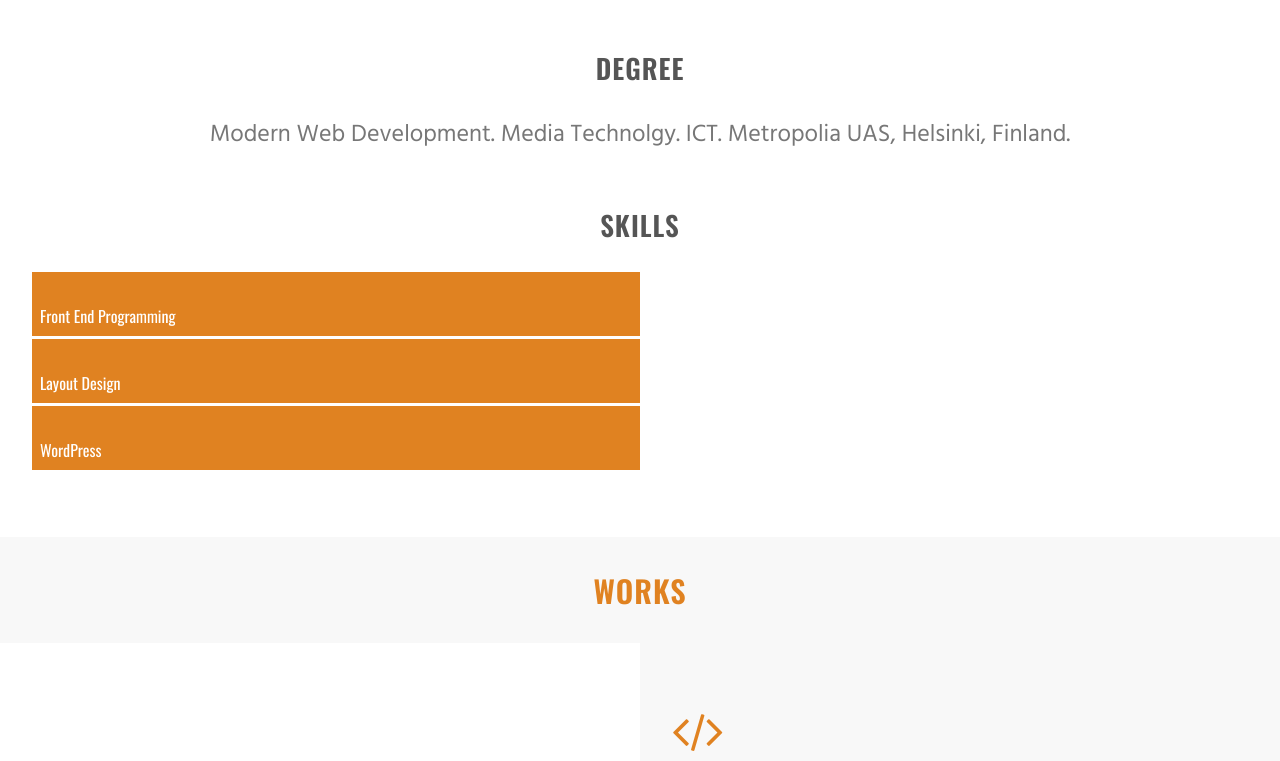
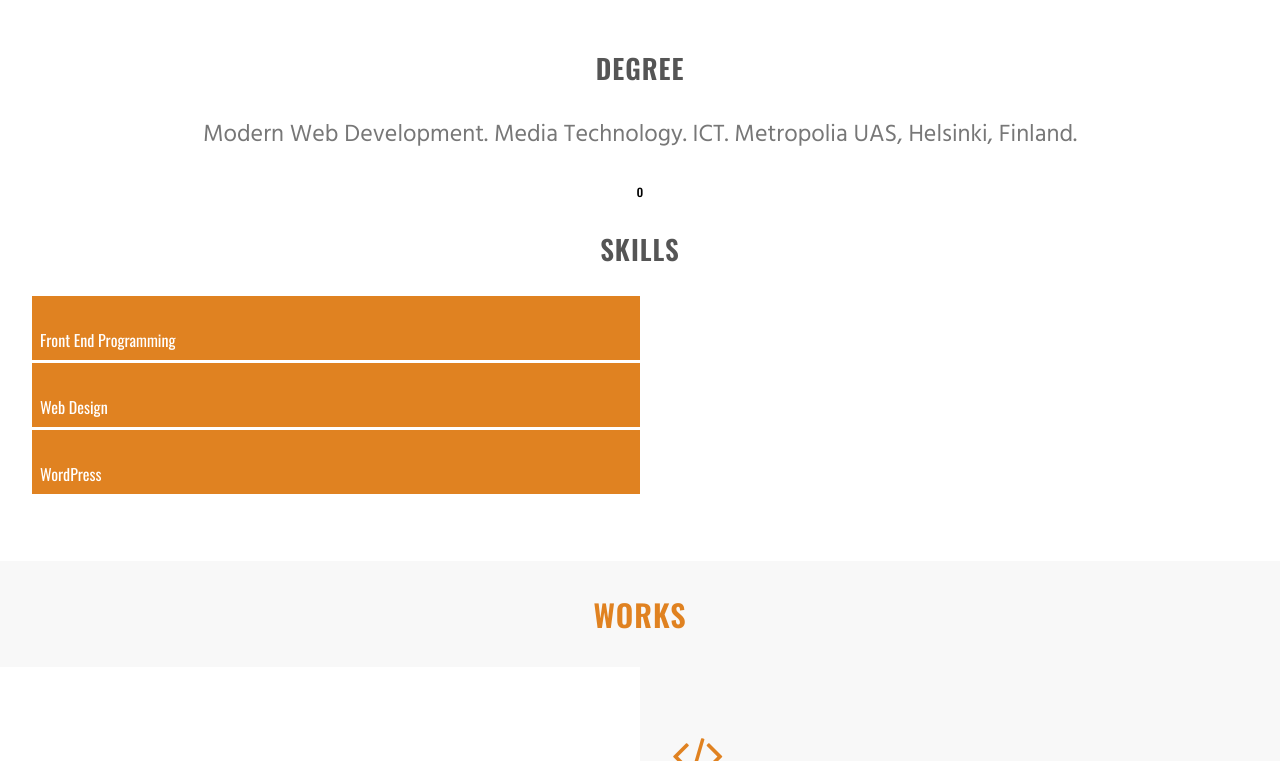
Before and after one commit to ellahyvarinen/ellahyvarinen.github.io, a plain HTML site: page index.html in a window 1280 px wide. Shown: the part 1153-1914 px from the top of the page. Drawn offline with nearby package versions, Linux system fonts and the light colour scheme; a web font is replaced by a local one.

Commit message:
lil fixes done

```diff
--- a/index.html
+++ b/index.html
@@ -37,14 +37,14 @@
             <p class="ingress">I am Ella. My aim is to develop effective and memorable interfaces &amp; create meaningful user experiences for mobile and the web. I'm always intrested in cool stuff.</p>
             <br />
             <h3>Degree</h3>
-            <p class="ingress">Modern Web Development. Media Technolgy. ICT. Metropolia UAS, Helsinki, Finland.</p>
-            <br />
+            <p class="ingress">Modern Web Development. Media Technology. ICT. Metropolia UAS, Helsinki, Finland.</p>
+            <br />o
             <h3>Skills</h3>
             <div class="skills-div">
                 <p class="skills-text">Front End Programming</p>
             </div>
             <div class="skills-div">
-                <p class="skills-text">Layout Design</p>
+                <p class="skills-text">Web Design</p>
             </div>
             <div class="skills-div">
                 <p class="skills-text">WordPress</p>
```
